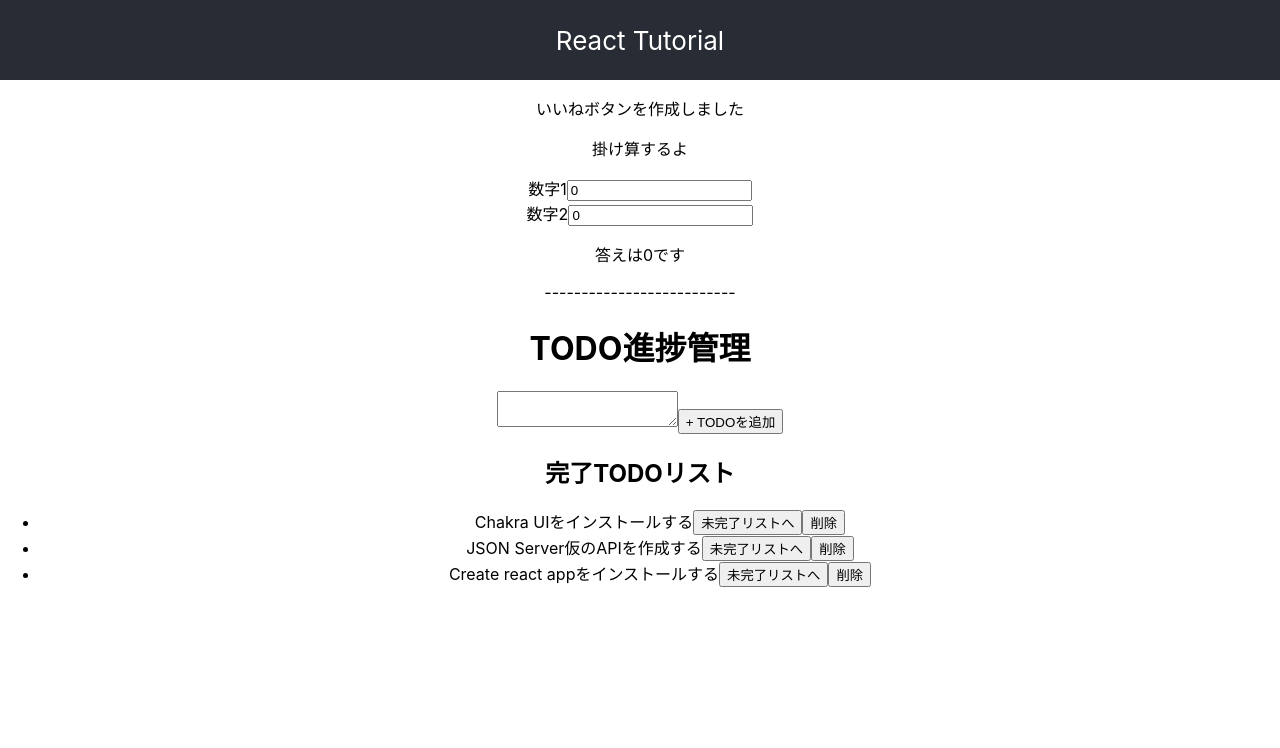
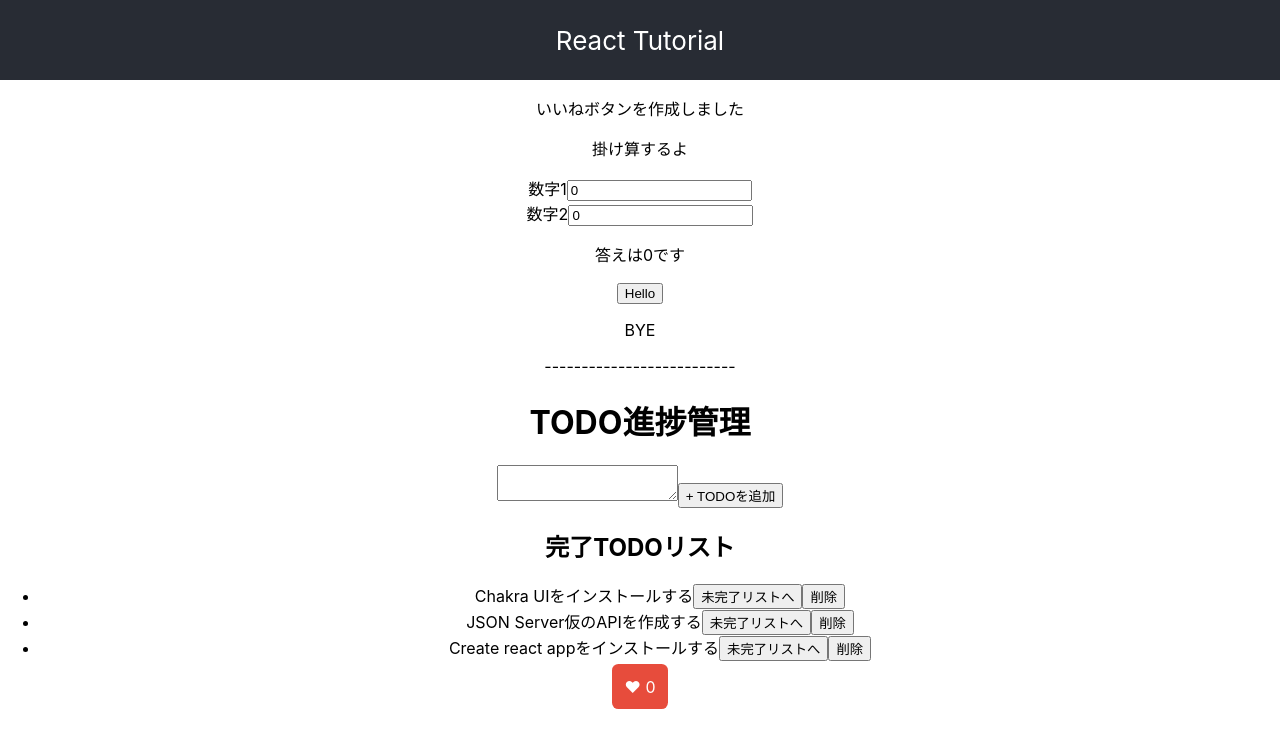
Before and after one commit to Kou-ISK/react-tutorial, a React (Create React App) app: page / in a window 1280 px wide. Shown: the top 748 px of the page. Built offline with nearby package versions, Linux system fonts and the light colour scheme; data requests are answered from the project's data file.

Commit message:
feat: HelloWorldを作成

```diff
--- a/src/components/App.tsx
+++ b/src/components/App.tsx
@@ -5,6 +5,7 @@ import { Todo } from "../types/Todo";
 import { TodoAdd } from "./TodoAdd";
 import { TodoList } from "./TodoList";
 import { TodoTitle } from "./TodoTitle";
+import { HelloWorldButton } from './HelloWorldButton';
 import './../App.css';
 
 function App() {
@@ -38,6 +39,7 @@ function App() {
       <label htmlFor="num1">数字1</label><input type="number" id="num1" value={num1} onChange={(event) => setNumber1(event.target.valueAsNumber)} /><br />
       <label htmlFor="num2">数字2</label><input type="number" id="num2" value={num2} onChange={(event) => setNumber2(event.target.valueAsNumber)} />
       <p>答えは{num1 * num2}です</p>
+      <HelloWorldButton />
       <p>--------------------------</p>
       <>
         <TodoTitle title="TODO進捗管理" as="h1" />
@@ -45,7 +47,7 @@ function App() {
         <TodoList todoList={incompletedList} toggleTodoListItemStatus={toggleTodoListItemStatus} deleteTodoListItem={deleteTodoListItem} title="未完了TODOリスト" as="h2" />
         <TodoList todoList={completedList} toggleTodoListItemStatus={toggleTodoListItemStatus} deleteTodoListItem={deleteTodoListItem} title="完了TODOリスト" as="h2" />
       </>
-      {/* <footer><LikeButton /></footer> */}
+      <footer><LikeButton /></footer>
     </div>
   );
 }
--- /dev/null
+++ b/src/components/HelloWorldButton.tsx
@@ -0,0 +1,15 @@
+import React from "react";
+import { useState } from "react";
+
+export const HelloWorldButton = () => {
+    const [state, setState] = useState(false);
+    const handleClick = () => {
+        setState(!state);
+    };
+    return (
+        <>
+            <button onClick={handleClick}>Hello</button>
+            <p>{state ? "HELLO" : "BYE"}</p>
+        </>
+    )
+};
```
Also changed, not shown: db.json (indentation only).
